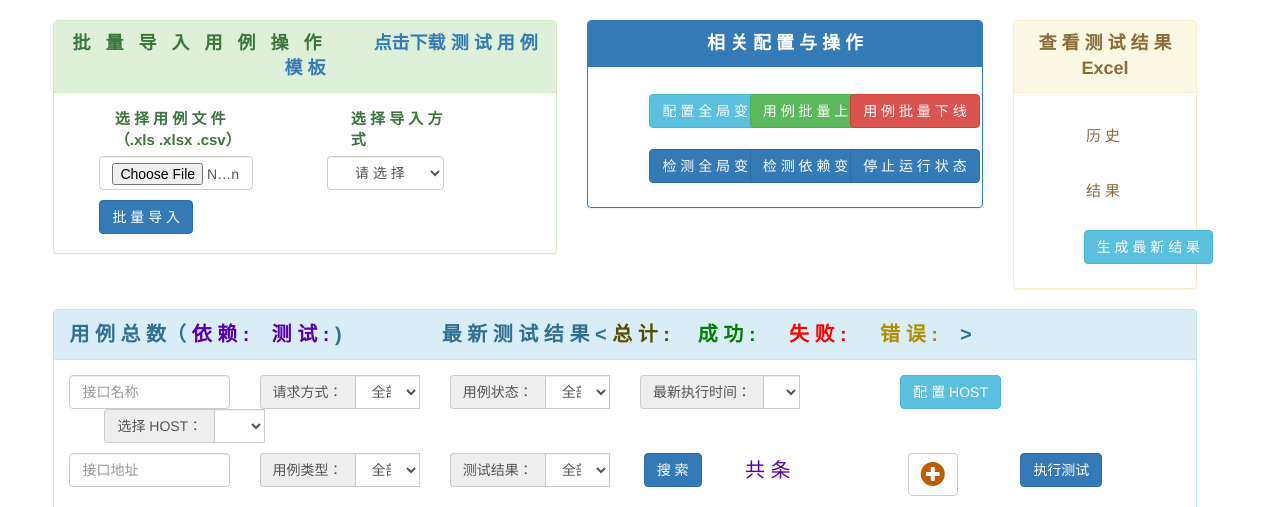
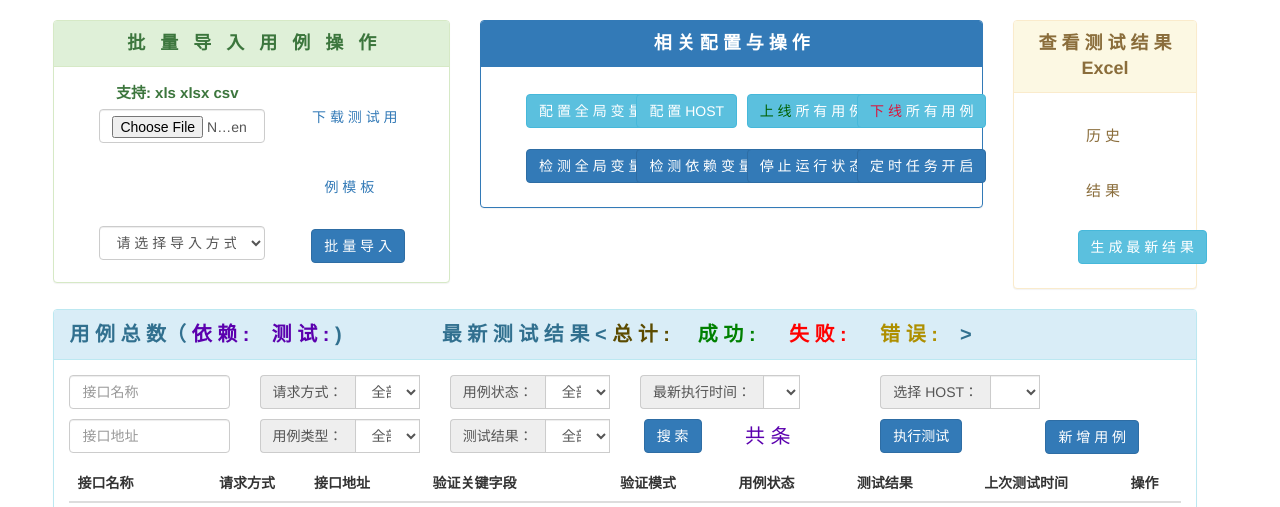
Before and after one commit to micllo/pythonApi, a Python web app: template Api/templates/project.html in a window 1280 px wide. Shown: the part 90-597 px from the top of the page. Run offline with Jinja, Linux system fonts and the light colour scheme; the template is opened without the code that fills it, so the values that code supplies are empty.

Commit message:
优化批量导入样式

```diff
--- a/Api/api_services/api_calculate.py
+++ b/Api/api_services/api_calculate.py
@@ -586,10 +586,10 @@ def get_config_list(pro_name):
 
 
 def get_host_url(pro_name, host_name):
-    with MongodbUtils(ip=cfg.MONGODB_ADDR, database=cfg.MONGODB_DATABASE, collection=pro_name + "_host") as pro_db:
+    with MongodbUtils(ip=cfg.MONGODB_ADDR, database=cfg.MONGODB_DATABASE, collection=pro_name + "_config") as pro_db:
         try:
-            host_dict = pro_db.find_one({"host_name":host_name})
-            host_url = host_dict.get("host_url")
+            host_dict = pro_db.find_one({"config_type": "host", "config_name": host_name})
+            host_url = host_dict.get("config_value")
             return host_url, ""
         except Exception as e:
             mongo_exception_send_DD(e=e, msg="获取'" + pro_name + "'项目 host_url")
--- a/Api/templates/project.html
+++ b/Api/templates/project.html
@@ -29,59 +29,57 @@
                <div class="row">
                   <div class="col-lg-12">
 
-                      <div class="col-xs-12 col-md-5" style="margin-left:3%">
+                      <div class="col-xs-12 col-md-4" style="margin-left:3%">
                           <div class="panel panel-success">
                              <div class="panel-heading" align="center" style="font-size:18px;font-weight: bold;">
                                  批&nbsp;&nbsp;&nbsp;量&nbsp;&nbsp;&nbsp;导&nbsp;&nbsp;&nbsp;入&nbsp;&nbsp;&nbsp;用&nbsp;&nbsp;&nbsp;例&nbsp;&nbsp;&nbsp;操&nbsp;&nbsp;&nbsp;作
-                                 <a style="margin-left:10%" href="/api_case_tmpl" download="测试用例模板.xlsx"
-                                    onMouseOver="this.style.cursor='hand',this.style.color='#FF0000'"
-                                    onMouseOut="this.style.color='#006699'"> 点击下载 测 试 用 例 模 板
-                                </a>
+{#                                 <a style="margin-left:10%" href="/api_case_tmpl" download="测试用例模板.xlsx"#}
+{#                                    onMouseOver="this.style.cursor='hand',this.style.color='#FF0000'"#}
+{#                                    onMouseOut="this.style.color='#006699'"> 点击下载 测 试 用 例 模 板#}
+{#                                </a>#}
                              </div>
                              <div class="panel-body">
                                  <form id="import_action_form" class="form-horizontal" enctype="multipart/form-data">
                                     <div class="col-sm-12">
-                                        <div class="col-sm-5">
-                                            <label style="font-size:15px; margin-left:10%;" class="text-success">选 择 用 例 文 件（.xls .xlsx .csv）</label>
+                                        <div class="col-sm-7">
+                                            <label style="font-size:15px; margin-left:10%;" class="text-success">支持: xls xlsx csv</label>
                                             <input class="form-control" id="file" type="file" name="file"/>
                                         </div>
+                                        <div class="col-sm-5" align="center" style="line-height:70px;">
+                                            <a style="margin-left:10%" href="/api_case_tmpl" download="测试用例模板.xlsx"
+                                                onMouseOver="this.style.cursor='hand',this.style.color='#FF0000'"
+                                                onMouseOut="this.style.color='#006699'"> 下 载 测 试 用 例 模 板
+                                            </a>
+                                        </div>
+                                    </div>
 
-                                        <div class="col-sm-4" style="margin-left:10%;">
-                                            <label style="font-size:15px; margin-left:20%;" class="text-success">选 择 导 入 方 式</label>
+                                    <div class="col-sm-12">
+                                        <div class="col-sm-7" style="margin-top:1%;">
                                             <select class="form-control" name="import_method" id="import_method" style="text-align: center; text-align-last: center;">
-                                                <option value="">请 选 择</option>
+                                                <option value="">请 选 择 导 入 方 式</option>
                                                 <option value="batch_insert">批 量 新 增</option>
                                                 <option value="all_replace">全 部 替 换</option>
                                                 <option value="batch_insert_and_replace">批 量 新 增 + 替 换</option>
                                             </select>
                                         </div>
-{#                                        <div class="col-sm-3" align="center" style="line-height:70px;">#}
-{#                                            <a style="margin-left:10%" href="/api_case_tmpl" download="测试用例模板.xlsx"#}
-{#                                                onMouseOver="this.style.cursor='hand',this.style.color='#FF0000'"#}
-{#                                                onMouseOut="this.style.color='#006699'"> 点击下载 测 试 用 例 模 板#}
-{#                                            </a>#}
-{#                                        </div>#}
-
-                                    </div>
-                                    <div class="col-sm-10">
                                         {% if is_run %}
-                                            <div class="col-sm-2" align="center" style="line-height:45px; margin-top:1%;">
+                                            <div class="col-sm-4" align="center" style="line-height:45px; margin-left:5%;">
                                                 <button id="import_btn" name="import_btn" type="button" class="btn btn-primary" disabled="disabled"
                                                         data-loading-text="Importing..." onclick="exec_import('{{ pro_name }}','{{ nginx_api_proxy }}')"> 批 量 导 入
                                                 </button>
                                             </div>
-                                            <div class="col-sm-3" align="center" style="line-height:45px; font-size:15px; margin-left:5%; margin-top:1%;">
-                                                <span id="exec_result" style="font-size:15px" class="label label-warning">当前项目正在运行中</span>
-                                            </div>
+{#                                            <div class="col-sm-3" align="center" style="line-height:45px; font-size:15px; margin-left:5%; margin-top:1%;">#}
+{#                                                <span id="exec_result" style="font-size:15px" class="label label-warning">当前项目正在运行中</span>#}
+{#                                            </div>#}
                                         {% else %}
-                                            <div class="col-sm-2" align="center" style="line-height:45px; margin-top:1%;">
+                                            <div class="col-sm-4" align="center" style="line-height:45px; margin-left:5%;">
                                                 <button id="import_btn" name="import_btn" type="button" class="btn btn-primary"
                                                         data-loading-text="Importing..." onclick="exec_import('{{ pro_name }}','{{ nginx_api_proxy }}')"> 批 量 导 入
                                                 </button>
                                             </div>
-                                            <div class="col-sm-8" align="center" style="line-height:45px; font-size:15px;margin-left:5%; margin-top:1%;">
-                                                <span id="exec_result" style="font-size:15px" class="label label-info"></span>
-                                            </div>
+{#                                            <div class="col-sm-8" align="center" style="line-height:45px; font-size:15px;margin-left:5%; margin-top:1%;">#}
+{#                                                <span id="exec_result" style="font-size:15px" class="label label-info"></span>#}
+{#                                            </div>#}
                                         {% endif %}
                                     </div>
                                  </form>
@@ -90,45 +88,52 @@
                           </div>
                       </div>
 
-                      <div class="col-xs-12 col-md-4">
+                      <div class="col-xs-12 col-md-5">
                           <div class="panel panel-primary">
                              <div class="panel-heading" align="center" style="font-size:18px;font-weight: bold;">
                                  相 关 配 置 与 操 作
                              </div>
                              <div class="panel-body">
                                  <div class="col-sm-12">
-                                     <div class="col-sm-3" align="center" style="line-height:55px; font-size:15px; margin-left:5%;">
+                                     <div class="col-sm-3" align="center" style="line-height:55px; font-size:15px;">
                                          <button class="btn btn-info btn-icon" type="button" data-toggle="modal" data-target="#add_global_variable_form"> 配 置 全 局 变 量 </button>
                                      </div>
-                                     <div class="col-sm-3" align="center" style="line-height:55px; font-size:15px; margin-left:5%;">
+                                     <div class="col-sm-3" align="center" style="line-height:55px; font-size:15px;">
+                                         <button class="btn btn-info btn-icon" type="button" data-toggle="modal" data-target="#add_host_form"> 配 置 HOST </button>
+                                    </div>
+                                     <div class="col-sm-3" align="center" style="line-height:55px; font-size:15px;">
                                          {% if is_run %}
-                                             <button id="on_line_all" type="button" class="btn btn-success" disabled="disabled"
-                                                 onclick="update_case_status_all('{{pro_name}}','true','{{nginx_api_proxy}}')"> 用 例 批 量 上 线 </button>
+                                             <button id="on_line_all" type="button" class="btn btn-info" disabled="disabled"
+                                                 onclick="update_case_status_all('{{pro_name}}','true','{{nginx_api_proxy}}')"> <font color="#006000">上 线 </font> 所 有 用 例 </button>
                                          {% else %}
-                                             <button id="on_line_all" type="button" class="btn btn-success"
-                                                 onclick="update_case_status_all('{{pro_name}}','true','{{nginx_api_proxy}}')"> 用 例 批 量 上 线 </button>
+                                             <button id="on_line_all" type="button" class="btn btn-info"
+                                                 onclick="update_case_status_all('{{pro_name}}','true','{{nginx_api_proxy}}')"> <font color="#006000"> 上 线 </font> 所 有 用 例 </button>
                                          {% endif %}
                                      </div>
-                                    <div class="col-sm-3" align="center" style="line-height:55px; font-size:15px; margin-left:5%;">
+                                    <div class="col-sm-3" align="center" style="line-height:55px; font-size:15px;">
                                          {% if is_run %}
-                                             <button id="off_line_all" type="button" class="btn btn-danger" disabled="disabled"
-                                                     onclick="update_case_status_all('{{pro_name}}','false','{{nginx_api_proxy}}')"> 用 例 批 量 下 线 </button>
+                                             <button id="off_line_all" type="button" class="btn btn-info" disabled="disabled"
+                                                     onclick="update_case_status_all('{{pro_name}}','false','{{nginx_api_proxy}}')"> <font color="#DC143C">下 线 </font>所 有 用 例 </button>
                                          {% else %}
-                                             <button id="off_line_all" type="button" class="btn btn-danger"
-                                                     onclick="update_case_status_all('{{pro_name}}','false','{{nginx_api_proxy}}')"> 用 例 批 量 下 线 </button>
+                                             <button id="off_line_all" type="button" class="btn btn-info"
+                                                     onclick="update_case_status_all('{{pro_name}}','false','{{nginx_api_proxy}}')"> <font color="#DC143C">下 线 </font>所 有 用 例 </button>
                                          {% endif %}
                                      </div>
                                  </div>
 
                                  <div class="col-sm-12">
-                                     <div class="col-sm-3" align="center" style="line-height:55px; font-size:15px; margin-left:5%;">
+                                     <div class="col-sm-3" align="center" style="line-height:55px; font-size:15px;">
                                          <button id="check_global_variable_btn" type="button" class="btn btn-primary" onclick="check_global_variable('{{ pro_name }}','{{ nginx_api_proxy }}')"> 检 测 全 局 变 量 </button>
                                      </div>
-                                     <div class="col-sm-3" align="center" style="line-height:55px; font-size:15px; margin-left:5%;">
+                                     <div class="col-sm-3" align="center" style="line-height:55px; font-size:15px;">
                                          <button id="check_depend_variable_btn" type="button" class="btn btn-primary" onclick="check_depend_variable('{{ pro_name }}','{{ nginx_api_proxy }}')"> 检 测 依 赖 变 量 </button>
                                      </div>
-                                     <div class="col-sm-3" align="center" style="line-height:55px; font-size:15px; margin-left:5%;">
+                                     <div class="col-sm-3" align="center" style="line-height:55px; font-size:15px;">
                                          <button id="stop_status_btn" type="button" class="btn btn-primary" onclick="stop_status('{{ pro_name }}','{{ nginx_api_proxy }}')"> 停 止 运 行 状 态</button>
+                                     </div>
+
+                                     <div class="col-sm-3" align="center" style="line-height:55px; font-size:15px;">
+                                         <button id="stop_status_btn" type="button" class="btn btn-primary" onclick="stop_status('{{ pro_name }}','{{ nginx_api_proxy }}')"> 定 时 任 务 开 启</button>
                                      </div>
 
                                  </div>
@@ -153,13 +158,13 @@
                                  </div>
                                  <div class="col-sm-12">
                                      {% if is_run %}
-                                         <div class="col-sm-3" align="center" style="line-height:55px; font-size:15px; margin-left:20%;">
+                                         <div class="col-sm-3" align="center" style="line-height:55px; font-size:15px; margin-left:15%;">
                                              <button id="test_btn" name="test_btn" type="button" class="btn btn-info"  disabled="disabled"
                                                     onclick="generate_report('{{ pro_name }}','{{ nginx_api_proxy }}')"> 生 成 最 新 结 果
                                              </button>
                                          </div>
                                      {% else %}
-                                         <div class="col-sm-3" align="center" style="line-height:55px; font-size:15px; margin-left:20%;">
+                                         <div class="col-sm-3" align="center" style="line-height:55px; font-size:15px; margin-left:15%;">
                                              <button id="test_btn" name="test_btn" type="button" class="btn btn-info"
                                                     onclick="generate_report('{{ pro_name }}','{{ nginx_api_proxy }}')"> 生 成 最 新 结 果
                                              </button>
@@ -235,13 +240,8 @@
                                                 </div>
                                             </div>
 
-                                            {# 配置HOST #}
-                                            <div class="col-sm-1" align="center" style="margin-left:70px">
-                                                 <button class="btn btn-info btn-icon" type="button" data-toggle="modal" data-target="#add_host_form"> 配 置 HOST </button>
-                                            </div>
-
                                             {# 选择 host #}
-                                            <div class="col-sm-2" style="margin-left:35px">
+                                            <div class="col-sm-2" style="margin-left:50px">
                                                 <div class="input-group">
                                                     <span class="input-group-addon">选择 HOST：</span>
                                                     <div class="fg-line">
@@ -299,28 +299,29 @@
                                             {# 搜索 条数 #}
                                             <div class="col-sm-1" align="center" style="color:#5B00AE; line-height:35px; font-size:20px;" id="search_case_num">共 {{ statist_data['depend'] + statist_data['test'] }} 条</div>
 
-                                            {# 新增用例 #}
-                                            <div class="col-sm-1" align="center" style="margin-left:70px">
-                                                <button class="btn btn-default" type="button" data-toggle="modal" data-target="#add_case_form"><i class="fa fa-plus-circle fa-2x" style="color: #BB5E00"></i></button>
-                                               {# <button class="btn btn-primary btn-icon" type="button" data-toggle="modal" data-target="#add_case_form"> 新 增 用 例 </button> #}
-                                            </div>
-
                                             {# 测试 按钮 #} {# 执行 结果 #}
                                             {% if is_run %}
-                                                <div class="col-sm-1" align="center" style="margin-left:25px">
+                                                <div class="col-sm-1" align="center" style="margin-left:50px">
                                                     <button id="test_btn" name="test_btn" type="button" class="btn btn-primary" disabled="disabled"
                                                             data-loading-text="Running..." onclick="exec_test('{{ pro_name }}','{{ nginx_api_proxy }}')"> 执行测试
                                                     </button>
                                                 </div>
                                                 <div class="col-sm-1" align="center" style="line-height:35px; font-size:20px;"><span id="result_info" class="label label-warning">当前项目正在运行中</span></div>
                                             {% else %}
-                                                <div class="col-sm-1" align="center" style="margin-left:25px">
+                                                <div class="col-sm-1" align="center" style="margin-left:50px">
                                                     <button id="test_btn" name="test_btn" type="button" class="btn btn-primary"
                                                             data-loading-text="Running..." onclick="exec_test('{{ pro_name }}','{{ nginx_api_proxy }}')"> 执行测试
                                                     </button>
                                                 </div>
                                                 <div class="col-sm-1" align="center" style="line-height:35px; font-size:20px;"><span id="result_info" class="label label-info"></span></div>
                                             {% endif %}
+
+                                            {# 新增用例 #}
+                                            <div class="col-sm-1" align="center" style="margin-left:70px">
+{#                                                <button class="btn btn-default" type="button" data-toggle="modal" data-target="#add_case_form"><i class="fa fa-plus-circle fa-2x" style="color: #BB5E00"></i></button>#}
+                                                <button class="btn btn-primary btn-icon" type="button" data-toggle="modal" data-target="#add_case_form"> 新 增 用 例 </button>
+                                            </div>
+
 
                                         </div>
 
```
Also changed, not shown: ReadMe.txt, 1 other file.
